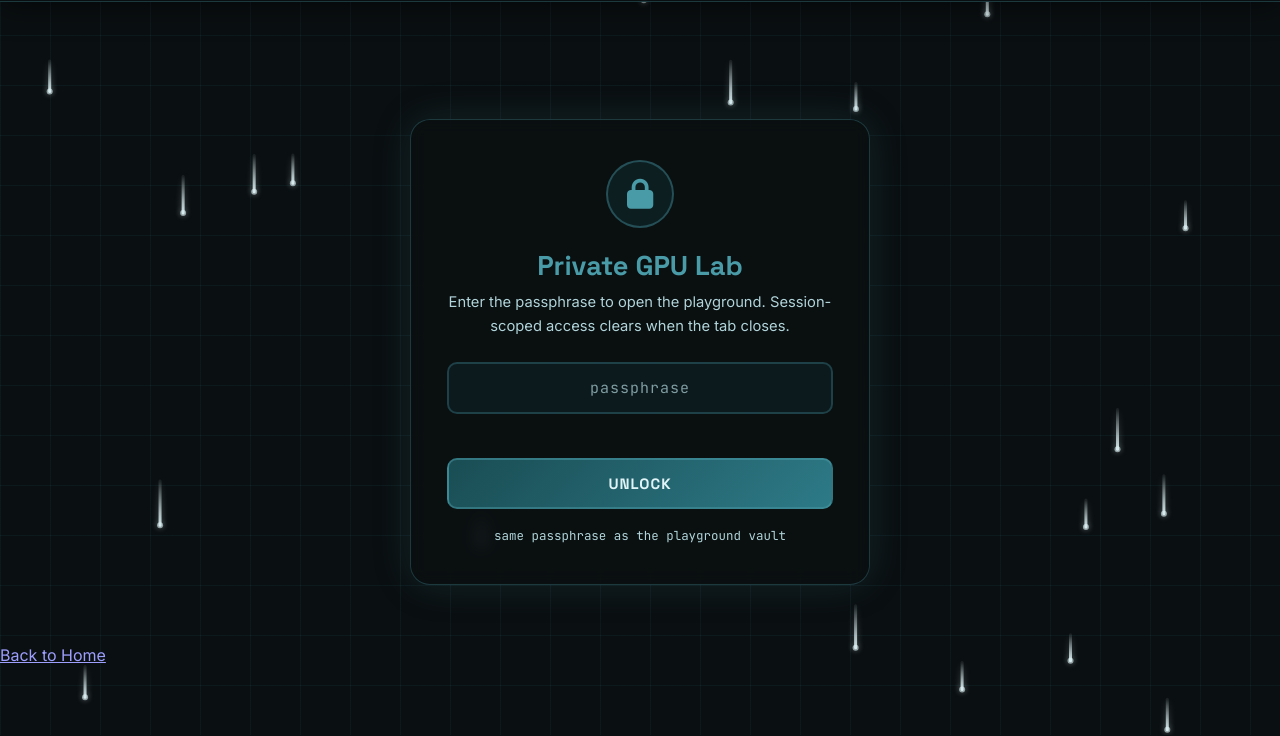
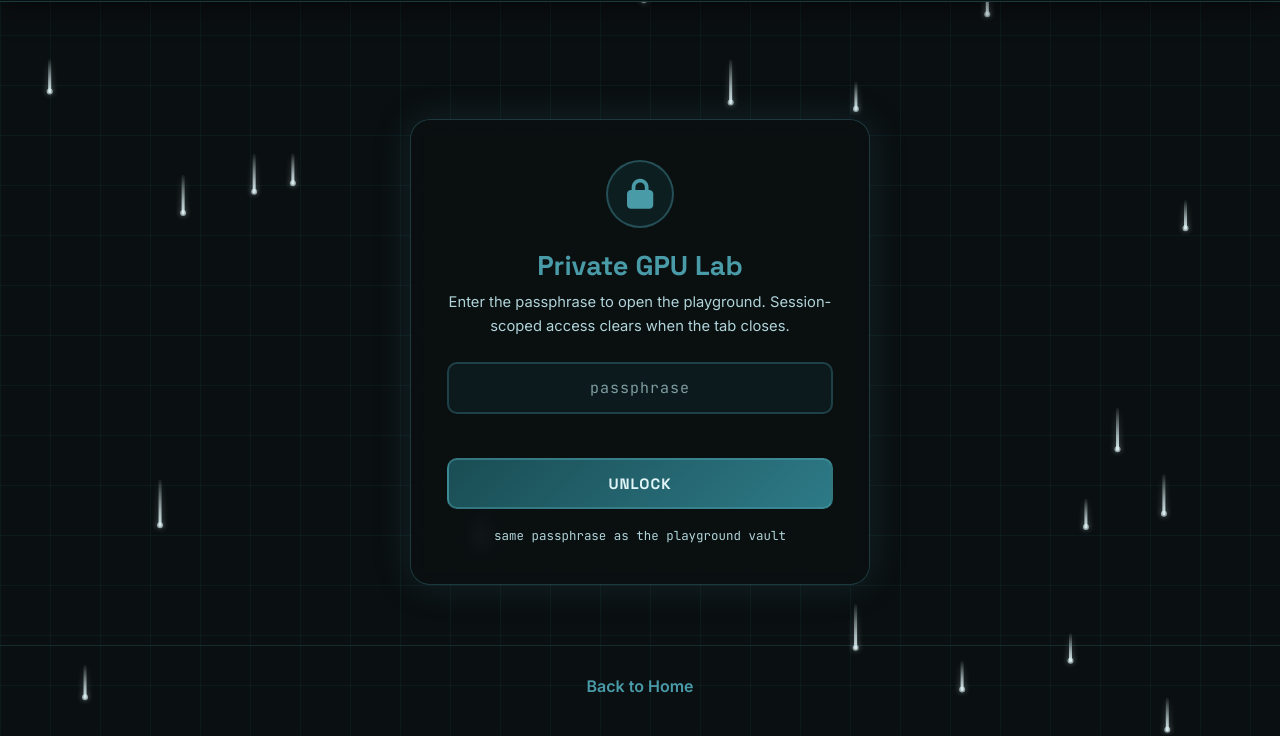
Before and after one commit to iceman404/Creative-Coder-Portfolio, a plain HTML site: page gpu-lab/index.html in a window 1280 px wide. Shown: the part 65-801 px from the top of the page. Drawn offline with Linux system fonts and the light colour scheme.

Commit message:
GPU Lab lock page: add missing footer styles
The lock page shipped without its footer rules, so 'Back to Home'
rendered as a bare visited link at the page edge after locking out
of the app. Footer now centered, accent-colored, with the site's
border-top treatment.

```diff
--- a/gpu-lab/index.html
+++ b/gpu-lab/index.html
@@ -151,6 +151,14 @@
       font-family: 'JetBrains Mono', monospace;
     }
 
+    footer {
+      text-align: center; padding: 30px 20px 40px;
+      border-top: 1px solid rgba(var(--accent-rgb), 0.2);
+      position: relative; z-index: 1;
+    }
+    footer a { color: var(--accent); text-decoration: none; font-weight: 600; }
+    footer a:hover { text-shadow: 0 0 10px rgba(var(--accent-rgb), 0.5); }
+
     a:focus-visible, button:focus-visible, input:focus-visible {
       outline: 2px solid var(--accent); outline-offset: 3px; border-radius: 6px;
     }
```
